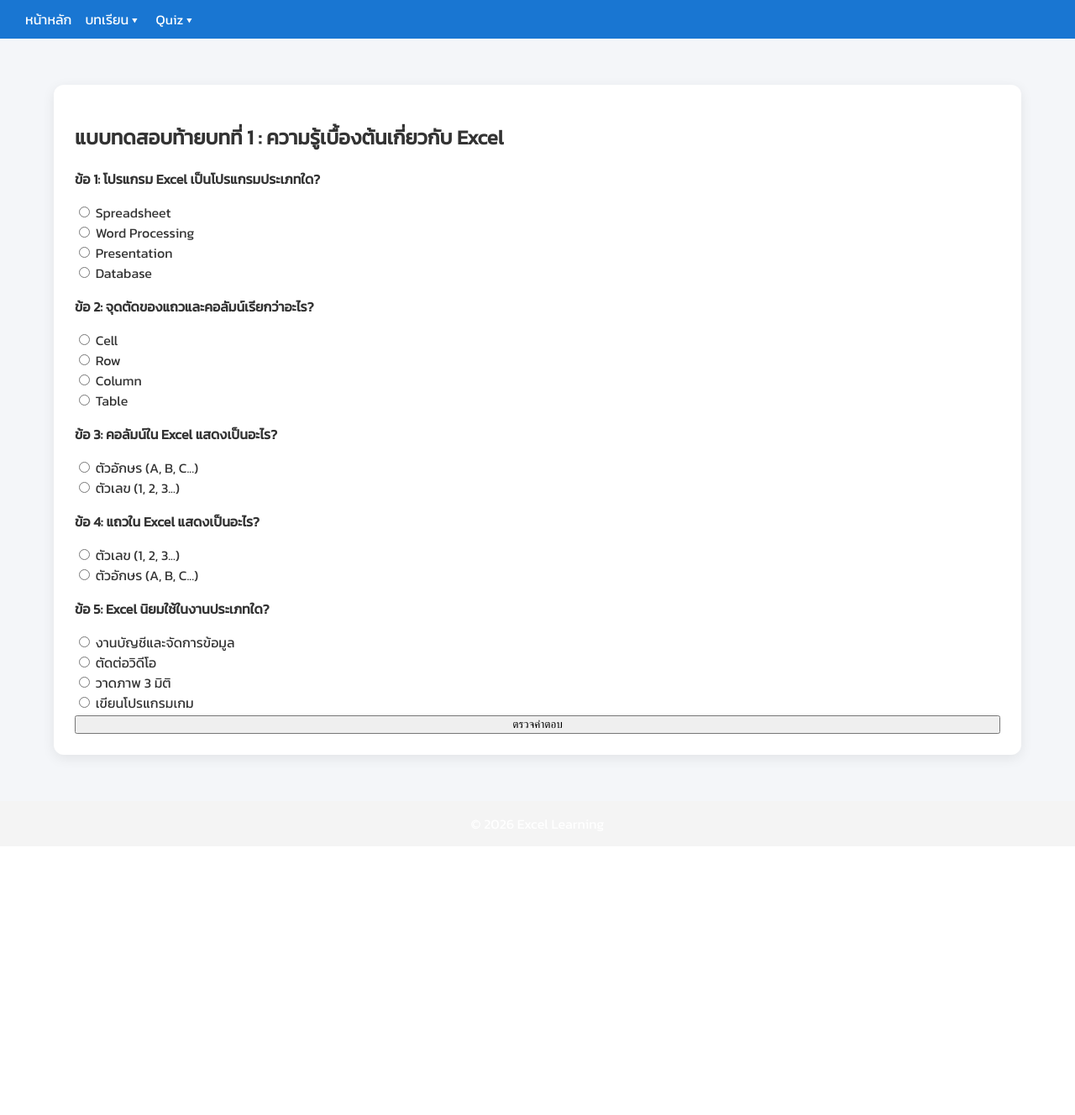
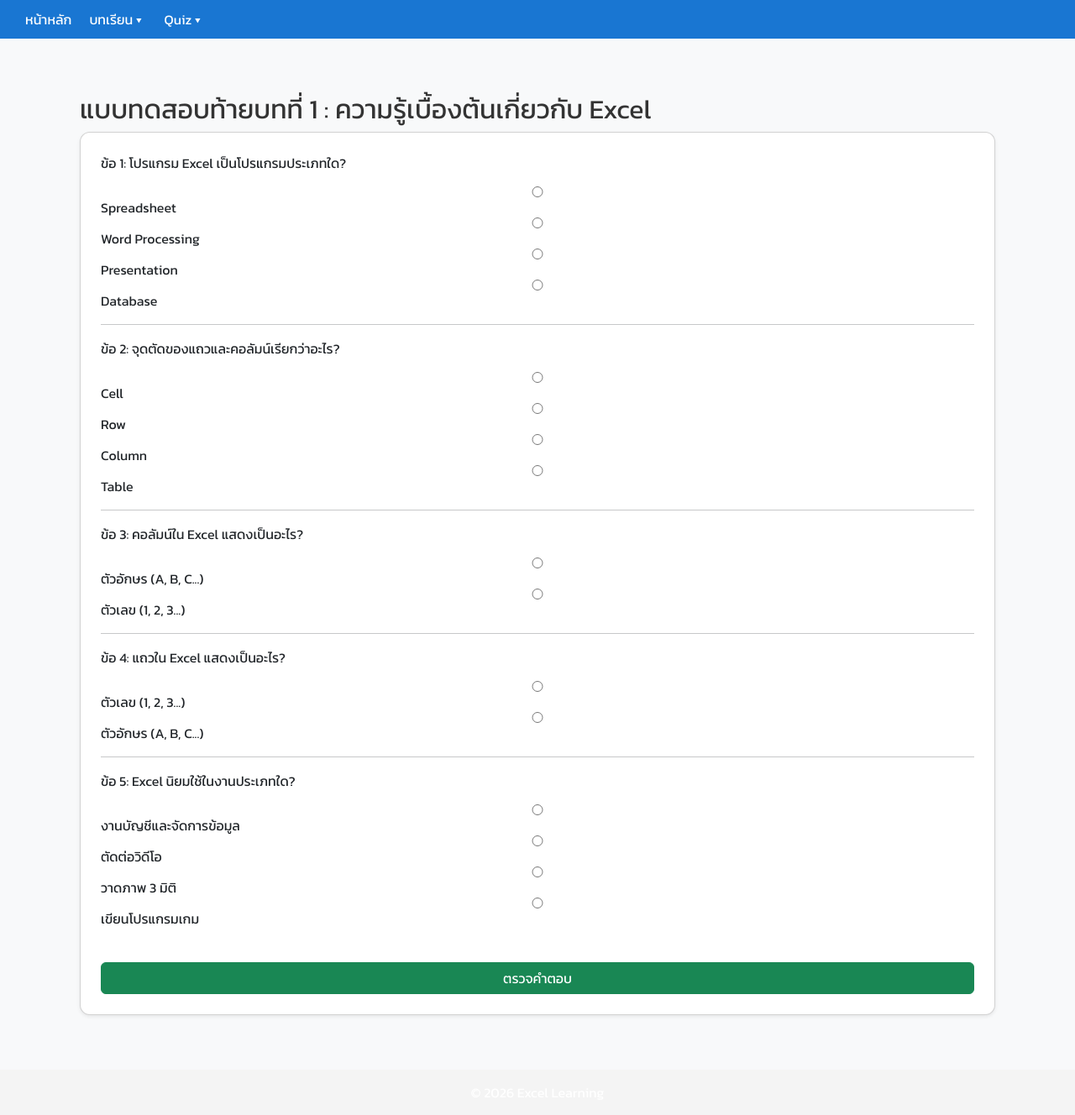
Before and after one commit to sunhongsunhonge-creator/excel-learning-web, a Flask app: page /quiz1 in a window 1280 px wide. Shown: the whole page at 84% size. Before the commit the page ends 913 px from the top, so only its background shows below. Run offline with Flask 3, Linux system fonts and the light colour scheme.

Commit message:
update all

```diff
--- a/templates/base.html
+++ b/templates/base.html
@@ -5,13 +5,20 @@
     <meta name="viewport" content="width=device-width, initial-scale=1.0">
     <title>{% block title %}Excel Learning{% endblock %}</title>
 
+    <!-- Google Font -->
+    <link href="https://fonts.googleapis.com/css2?family=Kanit&display=swap" rel="stylesheet">
+
+    <!-- ✅ เพิ่ม Bootstrap -->
+    <link href="https://cdn.jsdelivr.net/npm/bootstrap@5.3.2/dist/css/bootstrap.min.css" rel="stylesheet">
+
+    <!-- Custom CSS -->
     <link rel="stylesheet" href="{{ url_for('static', filename='style.css') }}">
-    <link href="https://fonts.googleapis.com/css2?family=Kanit&display=swap" rel="stylesheet">
 
     <style>
         body {
             margin: 0;
             font-family: 'Kanit', sans-serif;
+            background-color: #f8f9fa;
         }
 
         nav {
@@ -22,7 +29,7 @@
         .menu {
             display: flex;
             flex-wrap: wrap;
-            gap: 10px;
+            gap: 15px;
             align-items: center;
         }
 
@@ -35,6 +42,10 @@
             cursor: pointer;
         }
 
+        .menu a:hover, .dropbtn:hover {
+            opacity: 0.8;
+        }
+
         .dropdown {
             position: relative;
         }
@@ -43,15 +54,22 @@
             display: none;
             position: absolute;
             background: white;
-            min-width: 150px;
+            min-width: 160px;
             box-shadow: 0 4px 8px rgba(0,0,0,0.1);
             z-index: 1;
+            border-radius: 6px;
+            overflow: hidden;
         }
 
         .dropdown-content a {
             display: block;
             padding: 10px;
             color: black;
+            text-decoration: none;
+        }
+
+        .dropdown-content a:hover {
+            background-color: #f1f1f1;
         }
 
         .dropdown.active .dropdown-content {
@@ -72,17 +90,18 @@
         }
 
         .container {
-            padding: 15px;
+            padding: 25px;
         }
 
         footer {
             text-align: center;
             padding: 15px;
             background: #f4f4f4;
-            margin-top: 20px;
+            margin-top: 40px;
         }
     </style>
 </head>
+
 <body>
 
 <nav>
--- a/templates/quiz1.html
+++ b/templates/quiz1.html
@@ -1,108 +1,48 @@
 {% extends "base.html" %}
-
 {% block content %}
 
-<div class="card shadow-sm p-4">
+<h2>แบบทดสอบท้ายบทที่ 1 : ความรู้เบื้องต้นเกี่ยวกับ Excel</h2>
 
-<h2 class="text-center mb-4">
-แบบทดสอบท้ายบทที่ 1 : ความรู้เบื้องต้นเกี่ยวกับ Excel
-</h2>
+<form method="POST" class="card p-4 shadow-sm">
 
-<form method="POST">
+<p>ข้อ 1: โปรแกรม Excel เป็นโปรแกรมประเภทใด?</p>
+<input type="radio" name="q1" value="b" required> Spreadsheet<br>
+<input type="radio" name="q1" value="a"> Word Processing<br>
+<input type="radio" name="q1" value="c"> Presentation<br>
+<input type="radio" name="q1" value="d"> Database<br>
+<hr>
 
-<!-- ข้อ 1 -->
-<div class="mb-4">
-    <p><strong>ข้อ 1: โปรแกรม Excel เป็นโปรแกรมประเภทใด?</strong></p>
+<p>ข้อ 2: จุดตัดของแถวและคอลัมน์เรียกว่าอะไร?</p>
+<input type="radio" name="q2" value="cell" required> Cell<br>
+<input type="radio" name="q2" value="row"> Row<br>
+<input type="radio" name="q2" value="column"> Column<br>
+<input type="radio" name="q2" value="table"> Table<br>
+<hr>
 
-    <div>
-        <input type="radio" name="q1" value="b" required> Spreadsheet
-    </div>
-    <div>
-        <input type="radio" name="q1" value="a"> Word Processing
-    </div>
-    <div>
-        <input type="radio" name="q1" value="c"> Presentation
-    </div>
-    <div>
-        <input type="radio" name="q1" value="d"> Database
-    </div>
-</div>
+<p>ข้อ 3: คอลัมน์ใน Excel แสดงเป็นอะไร?</p>
+<input type="radio" name="q3" value="letter" required> ตัวอักษร (A, B, C...)<br>
+<input type="radio" name="q3" value="number"> ตัวเลข (1, 2, 3...)<br>
+<hr>
 
-<!-- ข้อ 2 -->
-<div class="mb-4">
-    <p><strong>ข้อ 2: จุดตัดของแถวและคอลัมน์เรียกว่าอะไร?</strong></p>
+<p>ข้อ 4: แถวใน Excel แสดงเป็นอะไร?</p>
+<input type="radio" name="q4" value="number" required> ตัวเลข (1, 2, 3...)<br>
+<input type="radio" name="q4" value="letter"> ตัวอักษร (A, B, C...)<br>
+<hr>
 
-    <div>
-        <input type="radio" name="q2" value="cell" required> Cell
-    </div>
-    <div>
-        <input type="radio" name="q2" value="row"> Row
-    </div>
-    <div>
-        <input type="radio" name="q2" value="column"> Column
-    </div>
-    <div>
-        <input type="radio" name="q2" value="table"> Table
-    </div>
-</div>
+<p>ข้อ 5: Excel นิยมใช้ในงานประเภทใด?</p>
+<input type="radio" name="q5" value="accounting" required> งานบัญชีและจัดการข้อมูล<br>
+<input type="radio" name="q5" value="video"> ตัดต่อวิดีโอ<br>
+<input type="radio" name="q5" value="3d"> วาดภาพ 3 มิติ<br>
+<input type="radio" name="q5" value="game"> เขียนโปรแกรมเกม<br>
 
-<!-- ข้อ 3 -->
-<div class="mb-4">
-    <p><strong>ข้อ 3: คอลัมน์ใน Excel แสดงเป็นอะไร?</strong></p>
-
-    <div>
-        <input type="radio" name="q3" value="letter" required> ตัวอักษร (A, B, C...)
-    </div>
-    <div>
-        <input type="radio" name="q3" value="number"> ตัวเลข (1, 2, 3...)
-    </div>
-</div>
-
-<!-- ข้อ 4 -->
-<div class="mb-4">
-    <p><strong>ข้อ 4: แถวใน Excel แสดงเป็นอะไร?</strong></p>
-
-    <div>
-        <input type="radio" name="q4" value="number" required> ตัวเลข (1, 2, 3...)
-    </div>
-    <div>
-        <input type="radio" name="q4" value="letter"> ตัวอักษร (A, B, C...)
-    </div>
-</div>
-
-<!-- ข้อ 5 -->
-<div class="mb-4">
-    <p><strong>ข้อ 5: Excel นิยมใช้ในงานประเภทใด?</strong></p>
-
-    <div>
-        <input type="radio" name="q5" value="accounting" required> งานบัญชีและจัดการข้อมูล
-    </div>
-    <div>
-        <input type="radio" name="q5" value="video"> ตัดต่อวิดีโอ
-    </div>
-    <div>
-        <input type="radio" name="q5" value="3d"> วาดภาพ 3 มิติ
-    </div>
-    <div>
-        <input type="radio" name="q5" value="game"> เขียนโปรแกรมเกม
-    </div>
-</div>
-
-<button type="submit" class="btn" style="width:100%;">
-    ตรวจคำตอบ
-</button>
+<br>
+<button type="submit" class="btn btn-success mt-3">ตรวจคำตอบ</button>
 
 </form>
 
-</div>
-
-
 {% if results %}
-<div class="mt-4">
-
 <hr>
-
-<h4>คุณได้คะแนน {{ score }} / 5</h4>
+<h2>คุณได้คะแนน {{ score }} / 5</h2>
 
 {% for item in results %}
 <div class="card p-3 mb-3">
@@ -116,9 +56,7 @@
 </div>
 {% endfor %}
 
-<a class="btn" href="/">กลับไปหน้าหลัก</a>
-
-</div>
+<a class="btn btn-primary" href="/dashboard">กลับไป Dashboard</a>
 {% endif %}
 
 {% endblock %}
```
